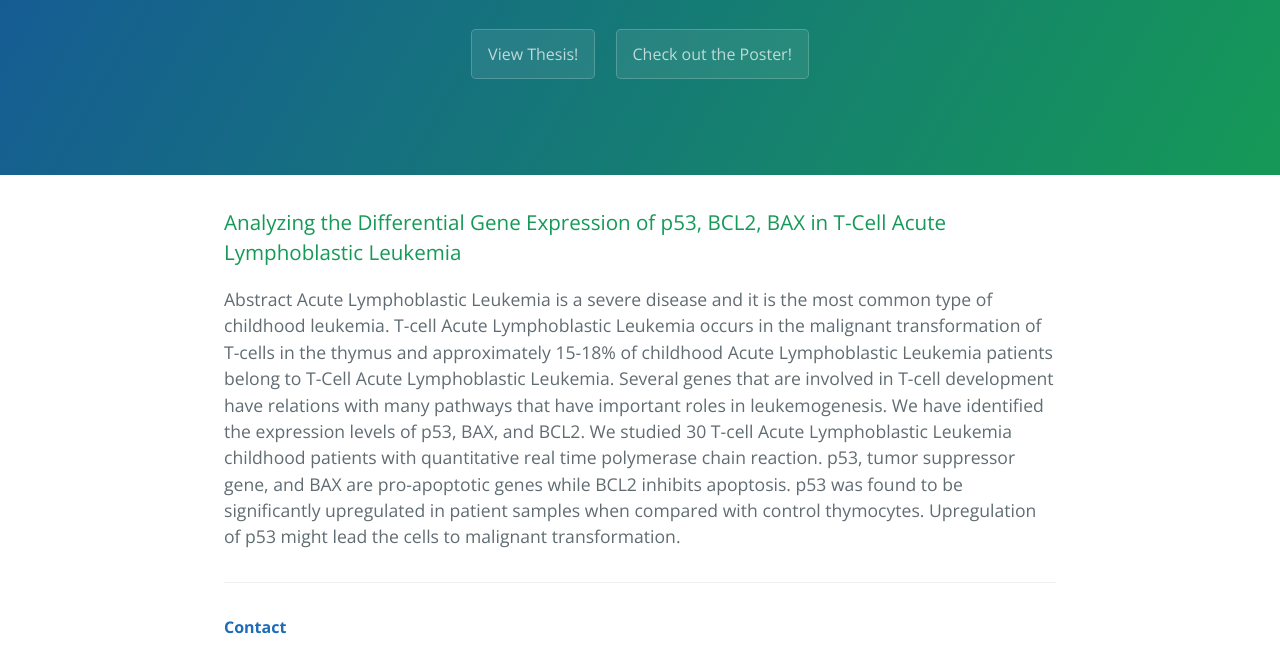
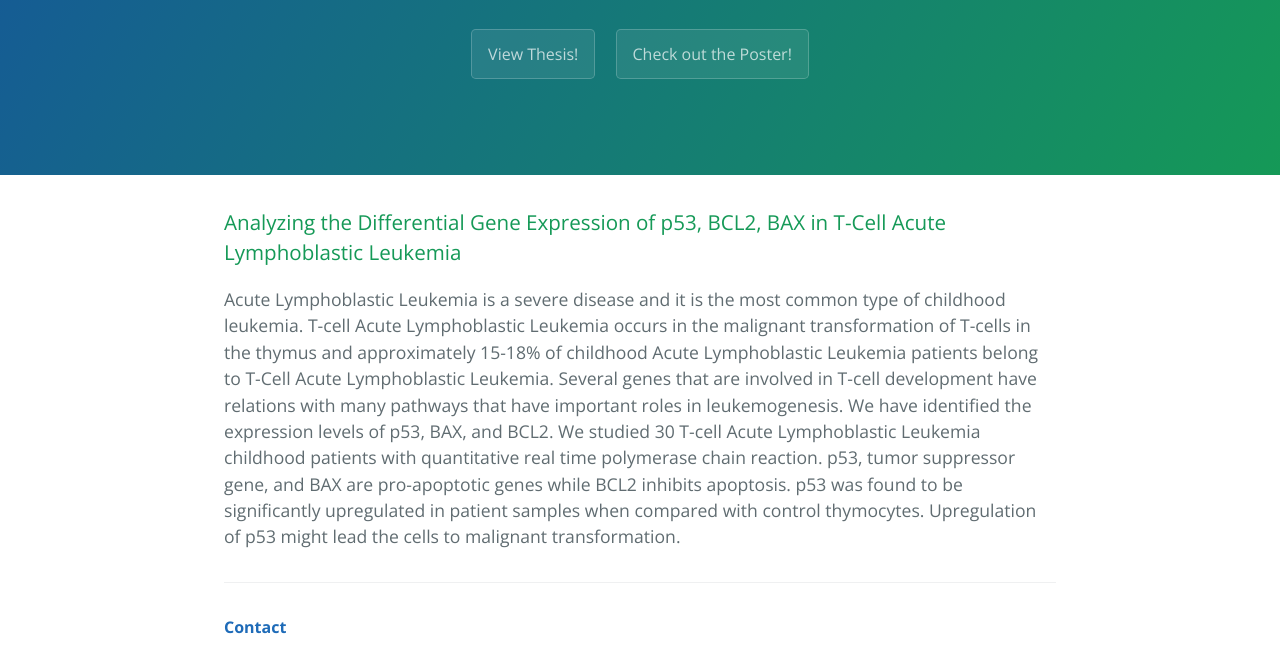
Before and after one commit to ronaycetin/Senior-Design-Project, a plain HTML site: page index.html in a window 1280 px wide. Shown: the part 208-879 px from the top of the page. Drawn offline with nearby package versions, Linux system fonts and the light colour scheme.

Commit message:
del abstract

```diff
--- a/index.html
+++ b/index.html
@@ -22,7 +22,6 @@
 <a id="welcome-to-github-pages" class="anchor" href="#welcome-to-github-pages" aria-hidden="true"><span class="octicon octicon-link"></span></a>Analyzing the Differential Gene Expression of p53, BCL2, BAX in T-Cell Acute Lymphoblastic Leukemia</h3>
 
 <p>
-Abstract
 Acute Lymphoblastic Leukemia is a severe disease and it is the most common type of childhood leukemia. T-cell Acute Lymphoblastic Leukemia occurs in the malignant transformation of T-cells in the thymus and approximately 15-18% of childhood Acute Lymphoblastic Leukemia patients belong to T-Cell Acute Lymphoblastic Leukemia. Several genes that are involved in T-cell development have relations with many pathways that have important roles in leukemogenesis. We have identified the expression levels of p53, BAX, and BCL2. We studied 30 T-cell Acute Lymphoblastic Leukemia childhood patients with quantitative real time polymerase chain reaction. p53, tumor suppressor gene, and BAX are pro-apoptotic genes while BCL2 inhibits apoptosis. p53 was found to be significantly upregulated in patient samples when compared with control thymocytes. Upregulation of p53 might lead the cells to malignant transformation.</p>
 
       <footer class="site-footer">
```
